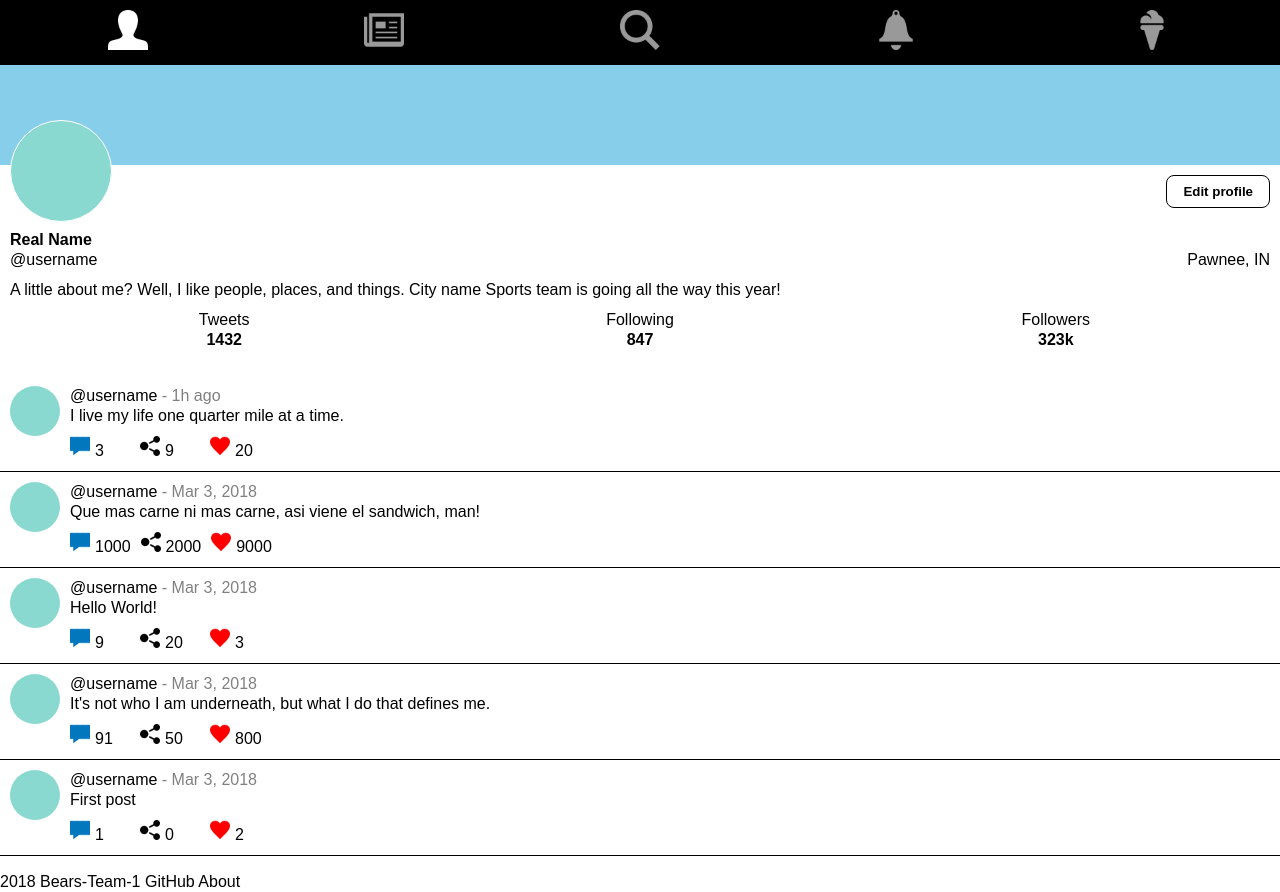
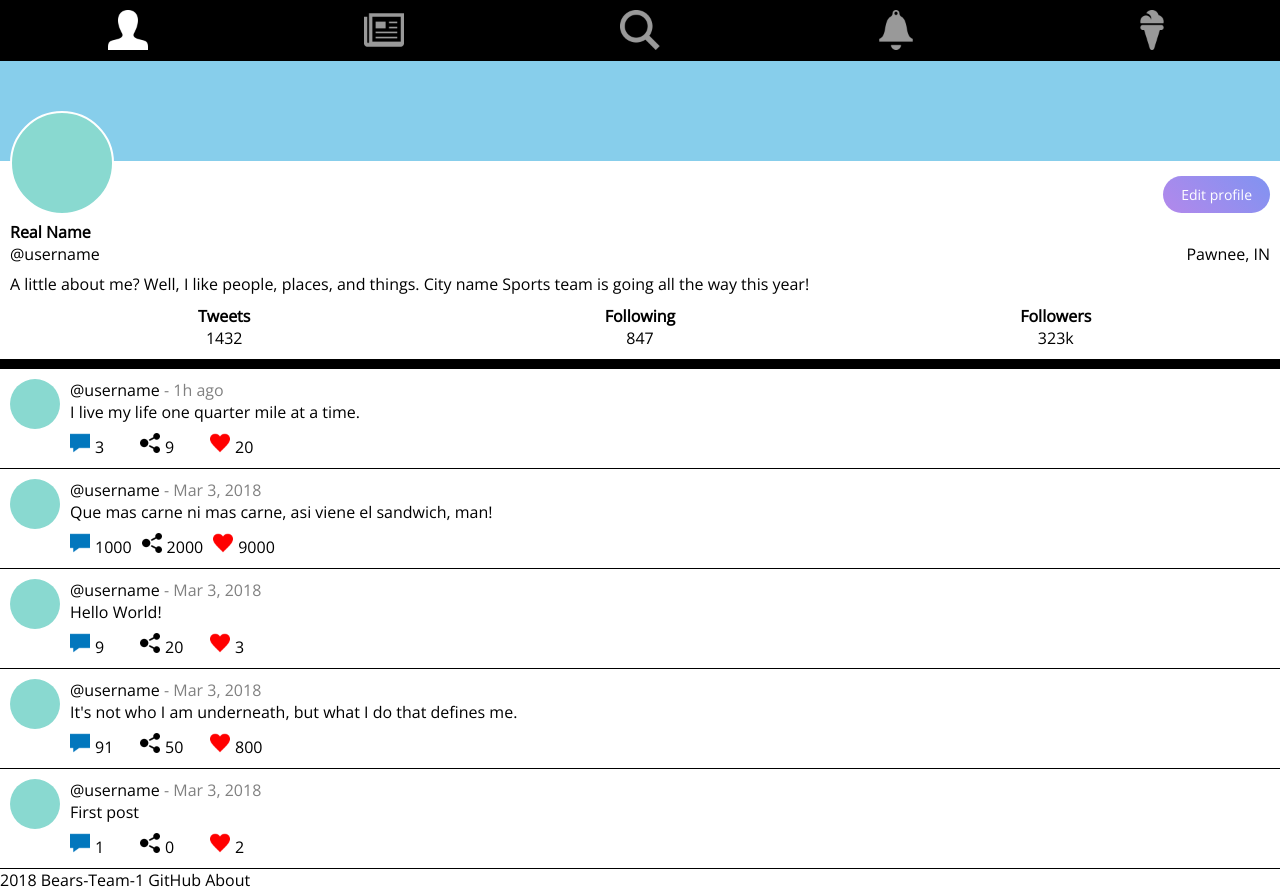
Before and after one commit to chingu-voyage4/Bears-Team-1, a React (Create React App) app: page / in a window 1280 px wide. Built offline with nearby package versions, Linux system fonts and the light colour scheme.

Commit message:
Added Open Sans font, adjusted Profile styling

```diff
--- a/public/index.html
+++ b/public/index.html
@@ -19,6 +19,7 @@
       work correctly both with client-side routing and a non-root public URL.
       Learn how to configure a non-root public URL by running `npm run build`.
     -->
+    <link href="https://fonts.googleapis.com/css?family=Open+Sans" rel="stylesheet">
     <title>Bears Team 1</title>
   </head>
   <body>
--- a/src/App.css
+++ b/src/App.css
@@ -1,14 +1,10 @@
-.white {
-  color: white;
-}
-
 body {
   margin: 0;
   padding: 0;
+  font-family: "Open Sans", sans-serif;
   font-size: 16px;
   color: #000;
-  line-height: 20px;
-  font-family: sans-serif;
+  line-height: 22px;
   background: white;
 }
 
@@ -95,7 +91,7 @@ body {
   background: black;
   width: 100%;
   margin: 0;
-  padding: 10px 0;
+  padding: 10px 0px 6px 0px;
 }
 
 .navbar ul {
@@ -123,6 +119,7 @@ body {
 
 .profile {
   position: relative;
+  border-bottom: 10px solid black;
 }
 
 .profile--background {
@@ -132,8 +129,8 @@ body {
 
 .profile--avatar {
   position: absolute;
-  margin: -45px 0 0 10px;
-  border: solid white 1px;
+  margin: -50px 0 0 10px;
+  border: solid white 2px;
   border-radius: 50%;
   height: 100px;
   width: 100px;
@@ -141,17 +138,21 @@ body {
 }
 
 .profile--button--edit-profile {
+  font-size: 14px;
   float: right;
-  margin: 10px;
-  padding: 8px 16px;
-  background: white;
-  border: 1px solid black;
-  border-radius: 8px;
-  font-weight: bold;
+  margin: 15px 10px 0px 0px;
+  padding: 9px 18px;
+  background: linear-gradient(45deg, #b388eb, #8093f1);
+  border: 0px solid black;
+  color: white;
+  border-radius: 20px;
+  font-weight: normal;
+  font-family: "Open Sans", sans-serif;
+  cursor: pointer;
 }
 
 .profile--container--bottom-half {
-  padding: 65px 10px 10px 10px;
+  padding: 60px 10px 10px 10px;
   background: white;
 }
 
@@ -191,16 +192,18 @@ body {
 
 .profile--stats-name {
   display: block;
+  font-weight: bold;
 }
 
 .profile--stats-number {
-  font-weight: bold;
+  font-weight: normal;
 }
 
 .feed--list {
   list-style: none;
   background: white;
   padding: 0;
+  margin: 0;
 }
 
 .feed--list-item {
@@ -245,3 +248,12 @@ body {
 .feed--list-item--actions span {
   display: inline-block;
 }
+
+.scoop--textarea {
+  margin: 10px 0px 0px 10px;
+  width: 60%;
+  height: 100px;
+  border: 1px solid black;
+  border-radius: 5px;
+  background: lightgray;
+}
--- a/src/App.scss
+++ b/src/App.scss
@@ -1,12 +1,10 @@
 ////////////////////////////////////////
 ///// SCSS Variables
 ////////////////////////////////////////
-.white {
-  color: white;
-}
 
 $font-color: #000;
 $brand-color: #89d9d0;
+$main-font: "Open Sans", sans-serif;
 
 // Responsive breakpoints, mobile first design
 $sm: "only screen and (min-width: 576px)";
@@ -21,10 +19,10 @@ $xl: "only screen and (min-width: 1200px)";
 body {
   margin: 0;
   padding: 0;
+  font-family: $main-font;
   font-size: 16px;
   color: $font-color;
-  line-height: 20px;
-  font-family: sans-serif;
+  line-height: 22px;
   background: white;
 }
 
@@ -83,7 +81,7 @@ body {
   background: black;
   width: 100%;
   margin: 0;
-  padding: 10px 0;
+  padding: 10px 0px 6px 0px;
 }
 
 .navbar ul {
@@ -115,6 +113,7 @@ body {
 
 .profile {
   position: relative;
+  border-bottom: 10px solid black;
 }
 
 .profile--background {
@@ -124,8 +123,8 @@ body {
 
 .profile--avatar {
   position: absolute;
-  margin: -45px 0 0 10px;
-  border: solid white 1px;
+  margin: -50px 0 0 10px;
+  border: solid white 2px;
   border-radius: 50%;
   height: 100px;
   width: 100px;
@@ -133,17 +132,21 @@ body {
 }
 
 .profile--button--edit-profile {
+  font-size: 14px;
   float: right;
-  margin: 10px;
-  padding: 8px 16px;
-  background: white;
-  border: 1px solid black;
-  border-radius: 8px;
-  font-weight: bold;
+  margin: 15px 10px 0px 0px;
+  padding: 9px 18px;
+  background: linear-gradient(45deg, #b388eb, #8093f1);
+  border: 0px solid black;
+  color: white;
+  border-radius: 20px;
+  font-weight: normal;
+  font-family: $main-font;
+  cursor: pointer;
 }
 
 .profile--container--bottom-half {
-  padding: 65px 10px 10px 10px;
+  padding: 60px 10px 10px 10px;
   background: white;
 }
 
@@ -183,10 +186,11 @@ body {
 
 .profile--stats-name {
   display: block;
+  font-weight: bold;
 }
 
 .profile--stats-number {
-  font-weight: bold;
+  font-weight: normal;
 }
 
 ////////////////////////////////////////
@@ -197,6 +201,7 @@ body {
   list-style: none;
   background: white;
   padding: 0;
+  margin: 0;
 }
 
 .feed--list-item {
@@ -250,3 +255,16 @@ body {
 .feed--list-item--actions span {
   display: inline-block;
 }
+
+////////////////////////////////////////
+///// Scoop
+////////////////////////////////////////
+
+.scoop--textarea {
+  margin: 10px 0px 0px 10px;
+  width: 60%;
+  height: 100px;
+  border: 1px solid black;
+  border-radius: 5px;
+  background: lightgray;
+}
--- a/src/components/Scoop.js
+++ b/src/components/Scoop.js
@@ -22,14 +22,21 @@ class Scoop extends Component {
   render() {
     return (
       <div>
+        What's the scoop?
         <form onSubmit={this.handleSubmit}>
           <textarea
             value={this.state.scoopText}
             onChange={this.handleChange}
             placeholder="What's the scoop?"
+            className="scoop--textarea"
           />
-          <input type="submit" value="Submit" />
+          <input
+            type="submit"
+            value="Submit"
+            className="profile--button--edit-profile"
+          />
         </form>
+        200 characters remaining
       </div>
     );
   }
```
